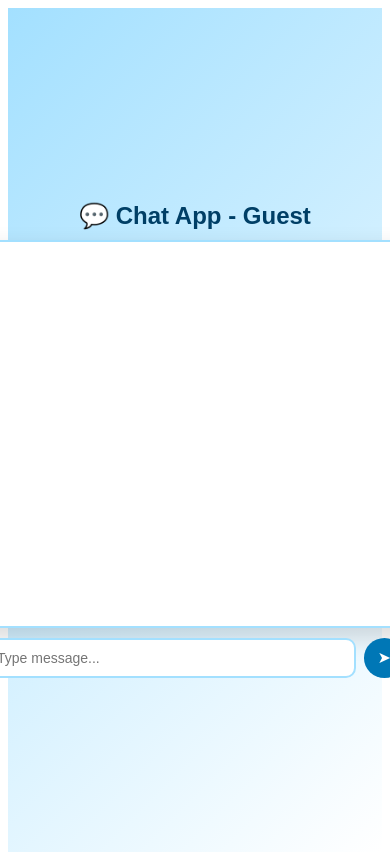
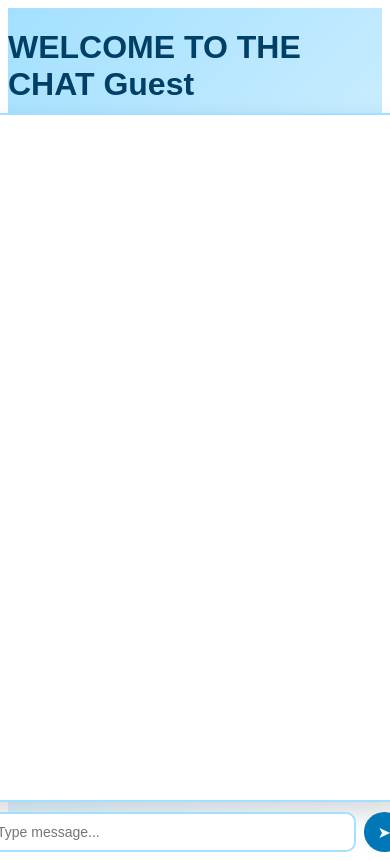
Before and after one commit to GSSHEMANTH/chat_app, a React (Create React App) app in the folder my-react-app/: page /chat in a window 390 px wide. Shown: the top 860 px of the page. Built offline with nearby package versions, Linux system fonts and the light colour scheme; no server answers.

Commit message:
update UI and css

```diff
--- a/my-react-app/public/index.html
+++ b/my-react-app/public/index.html
@@ -3,7 +3,7 @@
   <head>
     <meta charset="utf-8" />
     <link rel="icon" href="%PUBLIC_URL%/favicon.ico" />
-    <meta name="viewport" content="width=device-width, initial-scale=1" />
+    <meta name="viewport" content="width=device-width, initial-scale=1.0" />
     <meta name="theme-color" content="#000000" />
     <meta
       name="description"
--- a/my-react-app/src/Chat.jsx
+++ b/my-react-app/src/Chat.jsx
@@ -53,7 +53,7 @@ const Chat = () => {
 
   return (
     <div className="chat-container">
-      <h2 className="chat-title">💬 Chat App - {name}</h2>
+      <h1 className="chat-title">WELCOME TO THE CHAT {name}</h1>
 
       <div className="chat-box">
         {messages.map((msg, index) => {
--- a/my-react-app/src/index.css
+++ b/my-react-app/src/index.css
@@ -60,6 +60,9 @@
   height: 100vh;
   background: linear-gradient(135deg, #a3e0ff, #ffffff);
   font-family: Arial, sans-serif;
+  width: 100%;
+max-width: 500px;
+
 }
 
 .chat-title {
@@ -157,3 +160,50 @@
 .chat-btn:hover {
   background: #005f8f;
 }
+
+/* ========================= */
+/* 📱 MOBILE RESPONSIVE FIX */
+/* ========================= */
+
+@media (max-width: 768px) {
+  /* Login Page */
+  .login-box {
+    width: 90%;
+    padding: 20px;
+  }
+
+  /* Chat Container */
+  .chat-container {
+    width: 100%;
+    height: 100vh;
+    border-radius: 0;
+  }
+
+  .chat-box {
+    height: calc(100vh - 140px);
+  }
+
+  .chat-header {
+    font-size: 16px;
+    padding: 10px;
+  }
+
+  .chat-input {
+    flex-direction: column;
+    gap: 8px;
+  }
+
+  .chat-input input {
+    width: 100%;
+  }
+
+  .chat-input button {
+    width: 100%;
+  }
+
+  /* Messages */
+  .message {
+    max-width: 85%;
+    font-size: 14px;
+  }
+}
```
